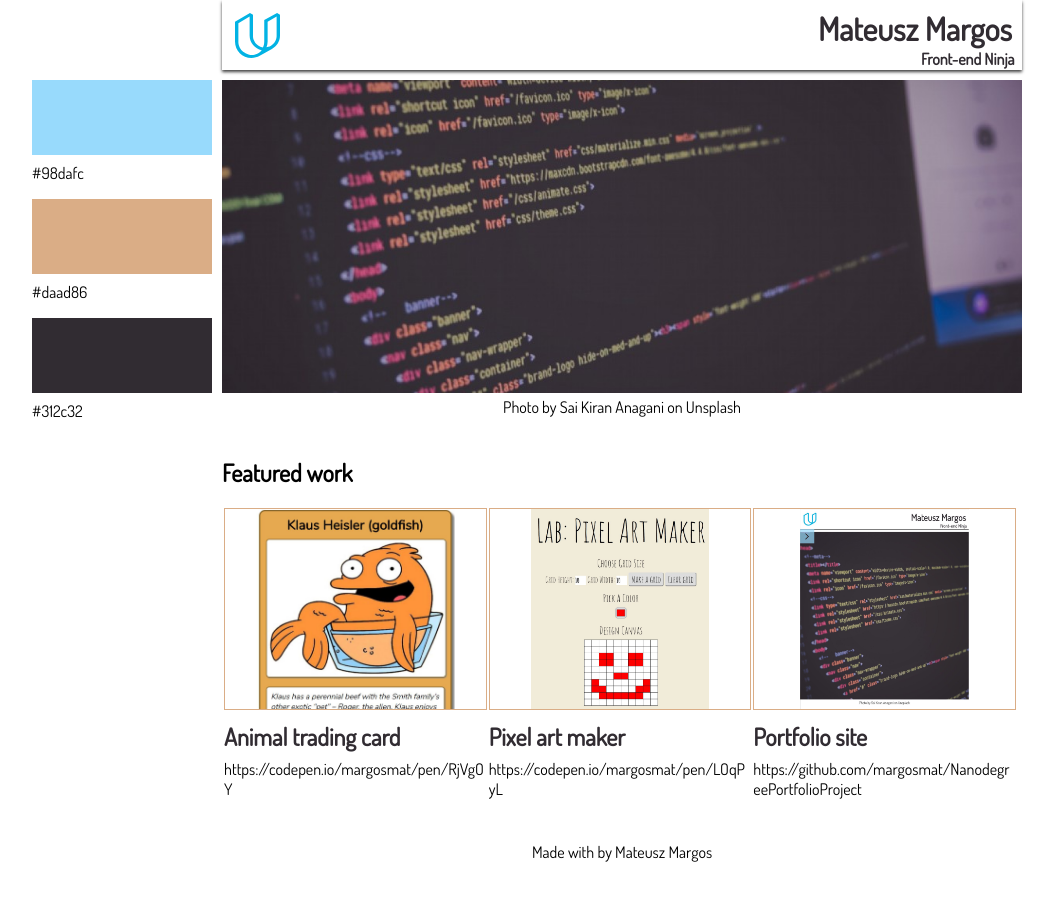
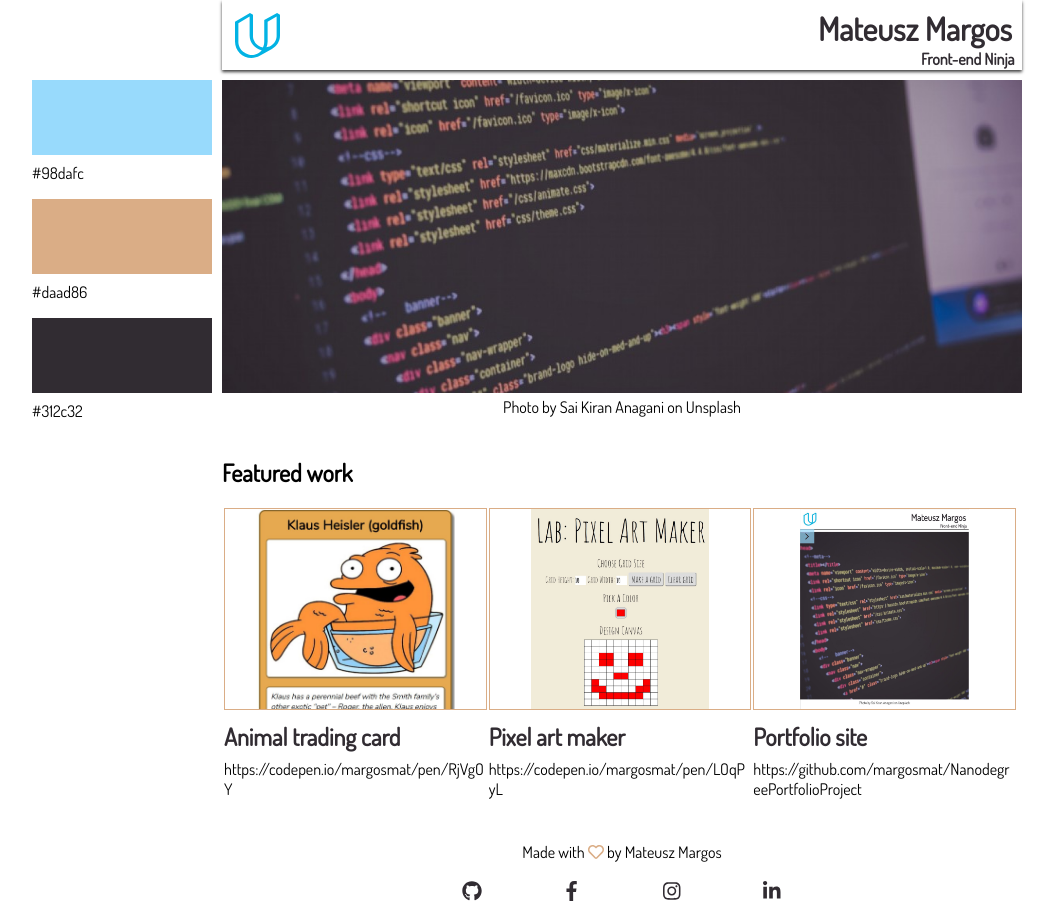
Before and after one commit to margosmat/NanodegreePortfolioProject, a plain HTML site: page index.html in a window 1280 px wide. Shown: the whole page, without its empty margins (118-1173 px from the left). Before the commit the page ends 878 px from the top, so only its background shows below. Drawn offline with nearby package versions, Linux system fonts and the light colour scheme.

Commit message:
Fix: Fixed code according to the review suggestions. Added social icons in the footer.

```diff
--- a/css/main.css
+++ b/css/main.css
@@ -1,11 +1,4 @@
 /* main.css */
-
-@import url(http://weloveiconfonts.com/api/?family=fontawesome);
-
-/* fontawesome */
-[class*="fontawesome-"]:before {
-  font-family: 'FontAwesome', sans-serif;
-}
 
 body {
   margin: 0;
@@ -13,13 +6,20 @@ body {
 
 .container {
   font-family: Dosis, sans-serif;
+  display: flex;
+  flex-wrap: wrap;
 }
 
 /*
     HEADER
 */
 
+header {
+  width: 100%;
+}
+
 .header {
+  width: 100%;
   text-align: right;
   box-shadow: 0 2px 3px 0 #404040;
   height: 70px;
@@ -56,6 +56,7 @@ body {
 */
 
 .nav {
+  margin-top: 70px;
   z-index: 2;
   position: absolute;
   height: calc(100% - 70px);
@@ -71,7 +72,7 @@ body {
 }
 
 .nav-button {
-  margin: 0;
+  margin-top: 70px;
   width: 50px;
   height: 50px;
   background-color: rgba(152, 218, 252, 0.7);
@@ -198,6 +199,12 @@ figure {
 */
 
 .footer {
+  display: flex;
+  flex-wrap: wrap;
+  width: 100%;
+}
+
+.footer-text {
   margin-top: 20px;
   font-size: 16px;
   display: inline;
@@ -205,8 +212,23 @@ figure {
   text-align: center;
 }
 
-.fontawesome-heart-empty {
+.fa-heart {
   color: #daad86;
+}
+
+.footer-social {
+  display: flex;
+  flex-wrap: wrap;
+  width: 50%;
+  margin: 0 auto 10px auto;
+}
+
+.footer-social a {
+  width: 25%;
+  font-size: 20px;
+  text-decoration: none;
+  color: #312c32;
+  text-align: center;
 }
 
 /*
@@ -220,11 +242,6 @@ figure {
 }
 
 @media screen and (min-width: 501px) {
-  .container {
-    display: flex;
-    flex-wrap: wrap;
-  }
-
   header {
     width: 100%;
     margin-bottom: 10px;
@@ -233,6 +250,7 @@ figure {
 
   .nav {
     order: 1;
+    margin-top: 0;
     position: inherit;
     transform: translate(0, 0);
     width: 20%;
--- a/index.html
+++ b/index.html
@@ -6,18 +6,21 @@
     <title>Mateusz Margos Portfolio</title>
     <link rel="stylesheet" href="css/main.css">
     <link href="https://fonts.googleapis.com/css?family=Dosis" rel="stylesheet">
+    <script defer src="https://use.fontawesome.com/releases/v5.0.8/js/all.js"></script>
   </head>
   <body>
     <div class="container">
       <header>
         <div class="header">
           <img class="logo" src="images/udacity.svg" alt="Udacity logo">
+
           <div class="credentials">
             <h1>Mateusz Margos</h1>
             <p>Front-end Ninja</p>
           </div>
         </div>
       </header>
+
       <nav class="nav">
         <ul class="nav-ul">
           <li class="nav-element"><div class="rect rect-1"></div><p class="color-label">#98dafc</p></li>
@@ -26,8 +29,9 @@
         </ul>
       </nav>
       <button class="nav-button">
-        <span class="nav-button-arrow fontawesome-angle-right"></span>
+        <i class="nav-button-arrow fas fa-angle-right"></i>
       </button>
+
       <section class="main-image">
         <figure>
           <img src="images/sai-kiran-anagani-61187-unsplash_small_1x.jpg"
@@ -39,6 +43,7 @@
           <figcaption>Photo by Sai Kiran Anagani on Unsplash</figcaption>
         </figure>
       </section>
+
       <main class="featured-work">
         <h2>Featured work</h2>
         <div class="projects">
@@ -49,6 +54,7 @@
             </a>
             <p>https://codepen.io/margosmat/pen/RjVgOY</p>
           </div>
+
           <div class="project-container">
             <a class="project" href="https://codepen.io/margosmat/pen/LOqPyL" target="_blank">
               <img src="images/pixel_art_maker.jpg" alt="Pixel art maker sneak peak.">
@@ -56,6 +62,7 @@
             </a>
             <p>https://codepen.io/margosmat/pen/LOqPyL</p>
           </div>
+
           <div class="project-container">
             <a class="project" href="https://github.com/margosmat/NanodegreePortfolioProject" target="-blank">
               <img src="images/portfolio.jpg" alt="Portfolio sneak peak.">
@@ -65,9 +72,20 @@
           </div>
         </div>
       </main>
+
       <footer class="footer">
-        <p>Made with <b class="fontawesome-heart-empty"></b> by Mateusz Margos</p>
+        <div class="footer-text">
+          <p>Made with <b class="far fa-heart"></b> by Mateusz Margos</p>
+        </div>
+
+        <div class="footer-social">
+          <a href="https://github.com/margosmat" target="_blank"><i class="fab fa-github"></i></a>
+          <a href="https://www.facebook.com/margos.mateusz" target="_blank"><i class="fab fa-facebook-f"></i></a>
+          <a href="https://www.instagram.com/margosmat/" target="_blank"><i class="fab fa-instagram"></i></a>
+          <a href="https://www.linkedin.com/in/mateusz-margos/" target="_blank"><i class="fab fa-linkedin-in"></i></a>
+        </div>
       </footer>
+
       <script src="https://ajax.googleapis.com/ajax/libs/jquery/3.3.1/jquery.min.js"></script>
       <script src="js/script.js"></script>
     </div>
```
